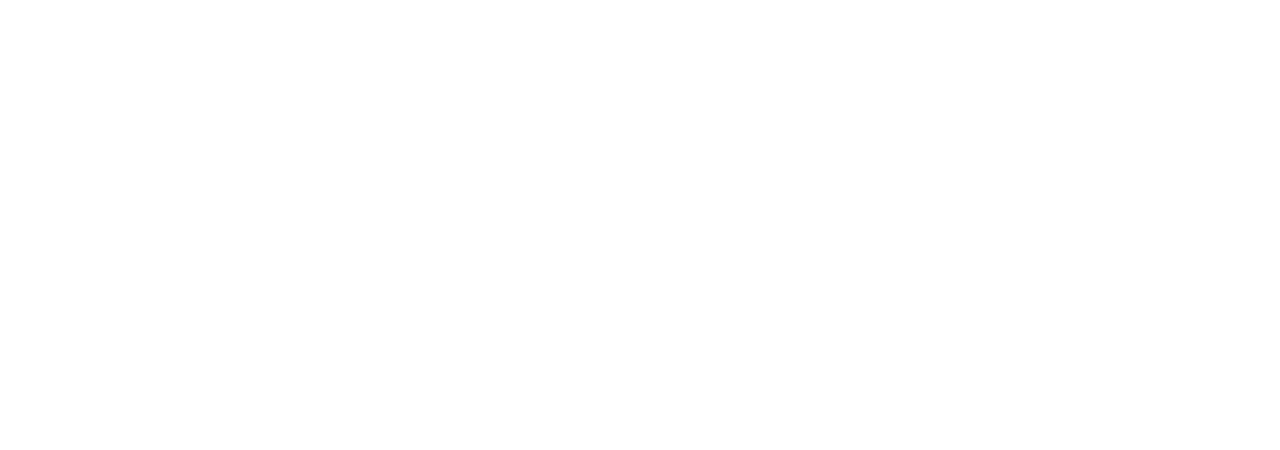
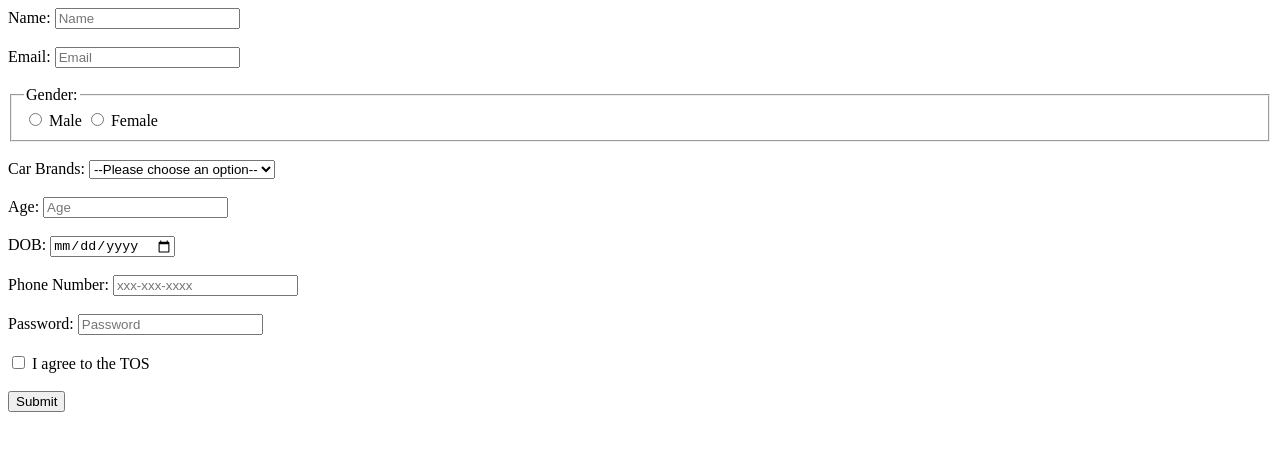
Before and after one commit to acciojob/signup-form-car-Nayankyadav, a website: page main.html in a window 1280 px wide. Drawn offline with Linux system fonts and the light colour scheme.

Commit message:
created a submission

```diff
--- a/main.html
+++ b/main.html
@@ -8,8 +8,56 @@
 
 <body>
 	<!-- the entire body must be written by student -->
-    <script type="text/javascript" src="./script.js">
-</script>
+	<form action="#" method="post">
+        <label for="name">Name:</label>
+        <input type="text" id="name" name="name" placeholder="Name" required><br><br>
+
+        <label for="email">Email:</label>
+        <input type="email" id="email" name="email" placeholder="Email" required><br><br>
+
+        <fieldset>
+            <legend>Gender:</legend>
+            <input type="radio" id="gender_m" name="gender" required>
+            <label for="gender_m">Male</label>
+
+            <input type="radio" id="gender_f" name="gender" required>
+            <label for="gender_f">Female</label>
+        </fieldset><br>
+
+        <label for="cars">Car Brands:</label>
+        <select id="cars" name="cars" required>
+            <option value="" disabled selected>--Please choose an option--</option>
+            <option value="Toyota">Toyota</option>
+            <option value="Honda">Honda</option>
+            <option value="Ford">Ford</option>
+            <option value="Chevrolet">Chevrolet</option>
+        </select><br><br>
+
+        <label for="age">Age:</label>
+        <input type="number" id="age" name="age" placeholder="Age" required><br><br>
+
+        <label for="dob">DOB:</label>
+        <input type="date" id="dob" name="dob" required><br><br>
+
+        <label for="tel">Phone Number:</label>
+        <input type="tel" id="tel" name="tel" placeholder="xxx-xxx-xxxx"><br><br>
+
+        <label for="password">Password:</label>
+        <input type="password" id="password" name="password" placeholder="Password" required><br><br>
+
+        <label>
+            <input type="checkbox" id="tos" name="tos" required>
+            I agree to the TOS
+        </label><br><br>
+
+        <button type="submit">Submit</button>
+    </form>
+
+
+
+
+
+    <script type="text/javascript" src="./script.js"></script>
 
 </body>
 
```
